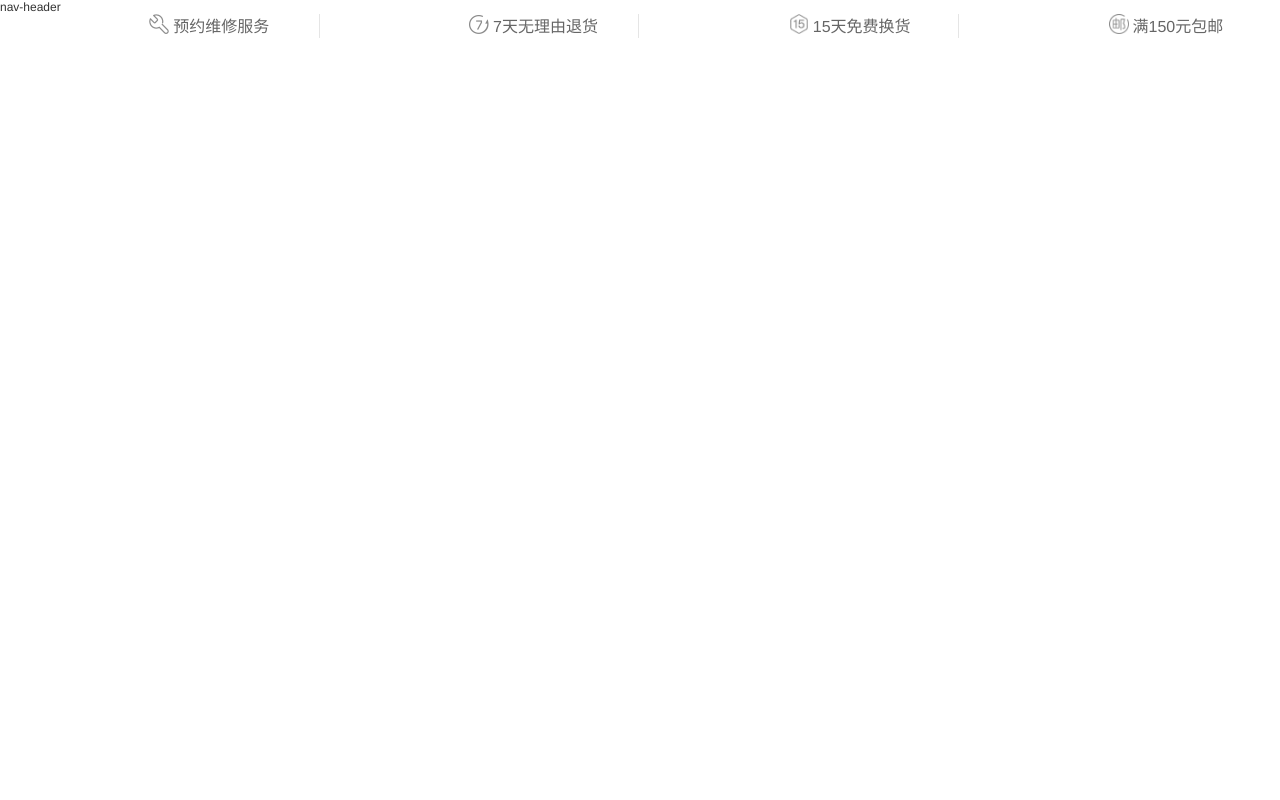
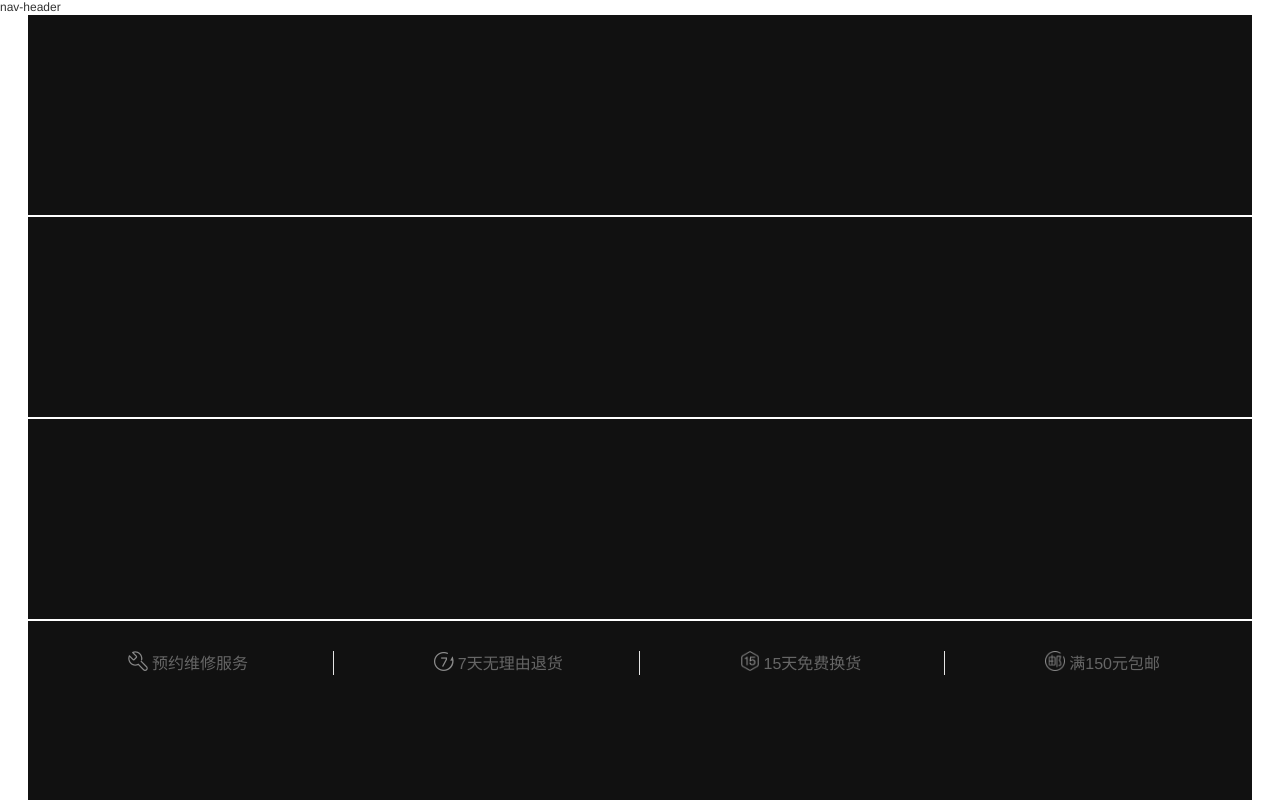
Before and after one commit to Jesse-20/mall, a Vue app: page /#/index in a window 1280 px wide. Shown: the top 800 px of the page. Built offline with nearby package versions, Linux system fonts and the light colour scheme.

Commit message:
slogan实现

```diff
--- a/src/components/slogan.vue
+++ b/src/components/slogan.vue
@@ -26,25 +26,30 @@ export default {
 <style lang="scss" scoped>
 @import "./../assets/scss/mixin.scss";
 .service {
+  padding-top: 30px;
   color: #666666;
   font-size: 16px;
+  border-bottom: 1px solid #ffffff;
   .part1 {
     position: relative;
     display: inline-block;
     width: 24.9%;
     border-right: 1px solid #e5e5e5;
-    text-align: center;
     .icon-setting {
       @include bgImg(20px, 20px, "/images/icon-setting.png");
+      margin-left: 100px;
     }
     .icon-7days {
       @include bgImg(20px, 20px, "/images/icon-7day.png");
+      margin-left: 100px;
     }
     .icon-15days {
       @include bgImg(20px, 20px, "/images/icon-15day.png");
+      margin-left: 100px;
     }
     .icon-email {
       @include bgImg(20px, 20px, "/images/icon-post.png");
+      margin-left: 100px;
     }
     span {
       display: inline-block;
--- a/src/pages/index.vue
+++ b/src/pages/index.vue
@@ -1,6 +1,12 @@
 <template>
-  <div>
-    <slogan></slogan>
+  <div class="index">
+    <div class="main">
+      <div></div>
+      <div></div>
+      <div></div>
+      <slogan></slogan>
+      <div></div>
+    </div>
   </div>
 </template>
 <script>
@@ -12,5 +18,15 @@ export default {
   },
 };
 </script>
-<style scoped>
+<style lang="scss" scoped>
+.main {
+  width: 1226px;
+  margin-right: auto;
+  margin-left: auto;
+  background-color: #111111;
+  div {
+    height: 200px;
+    border: 1px solid #ffffff;
+  }
+}
 </style>
```
